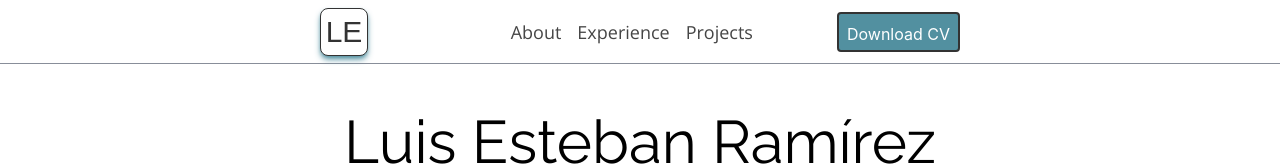
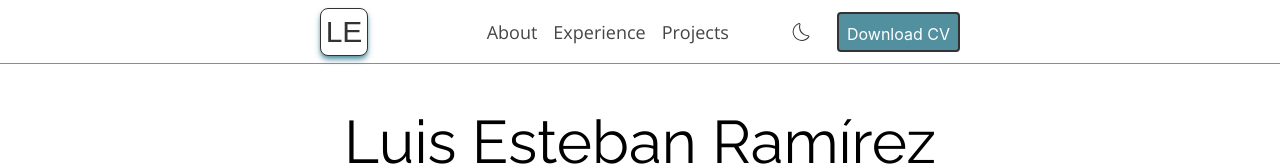
Before and after one commit to LEstebanR/lesteban, a Next.js app: page / in a window 1280 px wide. Shown: the top 166 px of the page. Built offline with nearby package versions, Linux system fonts and the light colour scheme; a web font is replaced by a local one.

Commit message:
add theme switch

```diff
--- a/package.json
+++ b/package.json
@@ -31,6 +31,7 @@
     "eslint-plugin-react-hooks": "4.6.0",
     "eslint-plugin-tailwindcss": "^3.13.0",
     "next": "13.4.7",
+    "next-themes": "^0.3.0",
     "postcss": "8.4.21",
     "prettier": "^3.0.3",
     "react": "18.2.0",
--- a/src/components/UI/header.tsx
+++ b/src/components/UI/header.tsx
@@ -6,6 +6,8 @@ import { Menu, Transition } from '@headlessui/react'
 import { Bars3Icon } from '@heroicons/react/24/solid'
 import { NavLinks } from './typography'
 import { LINKS } from '@/utils/links'
+import { CiDark, CiLight } from 'react-icons/ci'
+import { useTheme } from 'next-themes'
 
 interface HeaderProps {
   projectsRef: React.RefObject<HTMLElement>
@@ -14,6 +16,8 @@ interface HeaderProps {
 }
 
 const Header: FC<HeaderProps> = ({ projectsRef, aboutRef, experienceRef }) => {
+  const { theme, setTheme } = useTheme()
+
   const REFS = [
     { name: 'About', href: '#about', ref: aboutRef },
     { name: 'Experience', href: '#experience', ref: experienceRef },
@@ -25,6 +29,10 @@ const Header: FC<HeaderProps> = ({ projectsRef, aboutRef, experienceRef }) => {
     const position = test ? test.getBoundingClientRect() : { top: 0, left: 0 }
     // scrolls to 20px above element
     window.scrollTo(position.left, position.top + window.scrollY - 65)
+  }
+
+  const changeTheme = (theme: string) => {
+    setTheme(theme)
   }
 
   return (
@@ -44,6 +52,17 @@ const Header: FC<HeaderProps> = ({ projectsRef, aboutRef, experienceRef }) => {
             </li>
           ))}
         </ul>
+        {theme === 'dark' ? (
+          <CiLight
+            onClick={() => changeTheme('light')}
+            className="mr-6 cursor-pointer text-2xl"
+          />
+        ) : (
+          <CiDark
+            onClick={() => changeTheme('dark')}
+            className="mr-6 cursor-pointer text-2xl"
+          />
+        )}
         <Link href={LINKS.cv} target="_blank" className=" hidden md:block">
           <Button>Download CV</Button>
         </Link>
--- a/src/pages/_app.tsx
+++ b/src/pages/_app.tsx
@@ -3,13 +3,16 @@ import '@/styles/globals.css'
 import type { AppProps } from 'next/app'
 import { Analytics } from '@vercel/analytics/react'
 import { SpeedInsights } from '@vercel/speed-insights/next'
+import { ThemeProvider } from 'next-themes'
 
 export default function App({ Component, pageProps }: AppProps) {
   return (
     <>
-      <Component {...pageProps} />
-      <Analytics />
-      <SpeedInsights />
+      <ThemeProvider>
+        <Component {...pageProps} />
+        <Analytics />
+        <SpeedInsights />
+      </ThemeProvider>
     </>
   )
 }
```
Also changed, not shown: 1 other file (tests, documents, lock files or other folders).
